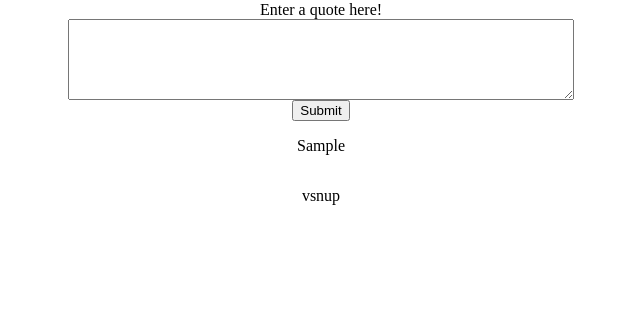
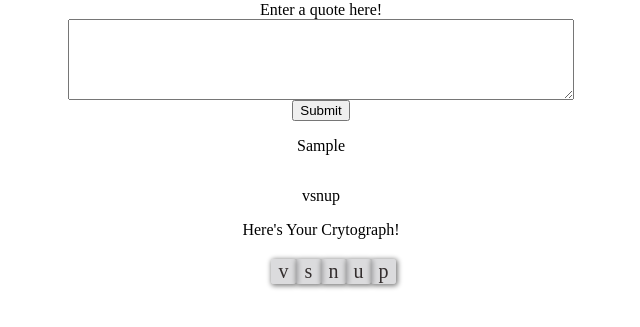
Before and after one commit to johnmdavis125/cryptoGen, a plain HTML site: page index.html in a window 1280 px wide. Both pictures are taken after typing "Sample" into the empty fields and a click on the button "Submit". Shown: the part 179-506 px from the top of the page, without its empty margins (319-959 px from the left). Drawn offline with Linux system fonts and the light colour scheme.

Commit message:
generate boxes per cryptograph length and add basic styling

```diff
--- a/index.html
+++ b/index.html
@@ -16,6 +16,8 @@
         <p class="output">input</p>
         <p class="msg">coded message</p>
 
+        <div>Here's Your Crytograph!</div>
+        <div class="cryptoBoard"></div>
             <script src="script.js"></script>
     </div>
 </body>
--- a/script.js
+++ b/script.js
@@ -49,7 +49,7 @@ const removePeriodsAndQuotationMarks = (textNoSpaces) => {
 
 
 //////////////
-// CIPHERAlpha
+// CIPHER
 //////////////
 
 const alphaMap = {
@@ -158,6 +158,28 @@ const encodeInputRecursively = (inputToEncode) => {
 }
 
 ////////////////
+// Gen Boxes
+////////////////
+const cryptoBoard = document.querySelector('.cryptoBoard');
+
+const genBoxes = () => {
+    console.log(cryptograph);
+
+    for (character of cryptograph){
+        const newDiv = document.createElement("div");
+        if (character === ' '){
+            newDiv.classList.add('blankBox');
+        } else {
+            newDiv.classList.add('letterBox');
+            const newText = document.createTextNode(character);
+            newDiv.appendChild(newText);
+        }
+        cryptoBoard.appendChild(newDiv);
+    }
+}
+
+
+////////////////
 // Program Flow
 ////////////////
 const cleanInput = (text) => {
@@ -181,7 +203,7 @@ const handleInput = (userInputText) => {
     encodeInputRecursively(cleanedUserInput);
 
     encodedMsg.innerHTML = cryptograph;
-    // genBoxes();
+    genBoxes(cryptograph);
     // fillBoxes();
 
     //remember to reset arrays to ''
--- a/style.css
+++ b/style.css
@@ -9,3 +9,35 @@
 textarea {
     width: 500px;
 }
+
+.cryptoBoard {
+    display: flex;
+    flex-direction: row;
+    justify-content: center;
+    align-items: center;
+    flex-wrap: wrap;
+    margin: 10px;
+}
+
+.letterBox {
+    display: flex;
+    justify-content: center;
+    align-items: center;
+    color: rgb(52, 46, 46);
+    background-color: rgb(183, 183, 187, 0.5);
+    border-radius: 3px;
+    font-size: 20px;
+    width: 25px;
+    height: 25px;
+    box-shadow: 1px 1px 5px 1px grey;
+    margin-top: 10px;
+}
+
+.blankBox {
+    background-color: transparent;
+    border-radius: 3px;
+    font-size: 10px;
+    width: 25px;
+    height: 25px;
+
+}
```
